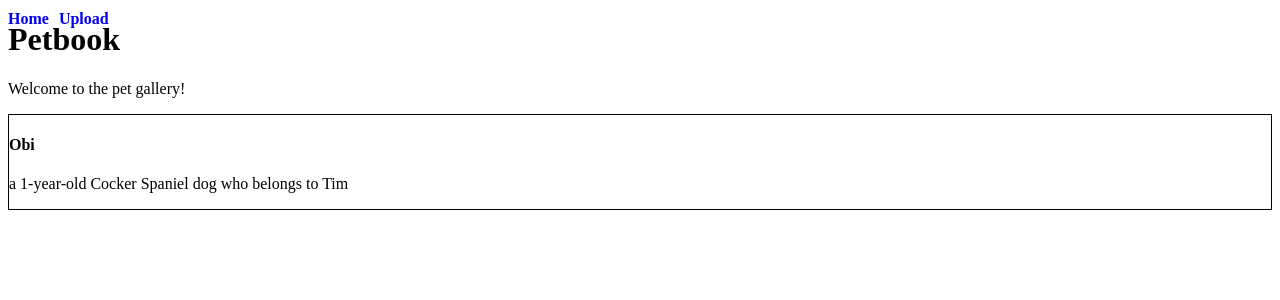
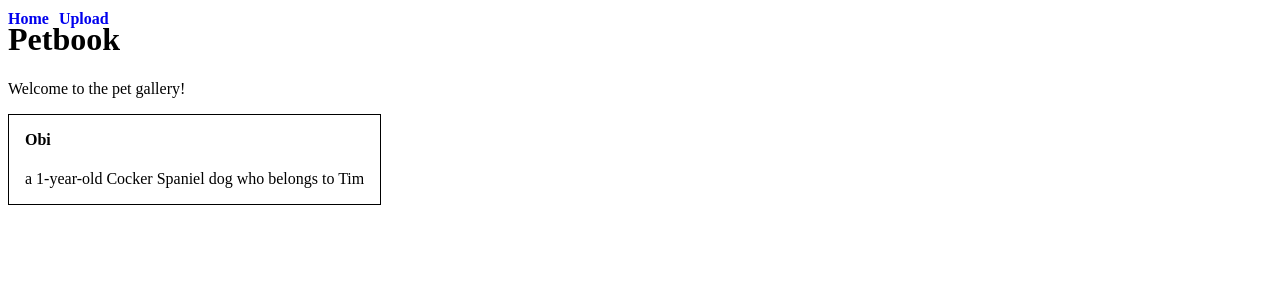
Before and after one commit to gpcroucher/week07-assigment, a React (Vite) app in the folder client/: page /view in a window 1280 px wide. Shown: the top 300 px of the page. Built offline with nearby package versions, Linux system fonts and the light colour scheme; no server answers.

Commit message:
added some pet card styling

```diff
--- a/client/src/components/PetCard.css
+++ b/client/src/components/PetCard.css
@@ -1,3 +1,12 @@
 .pet-card {
   border: 1px solid black;
+  padding: 1rem;
 }
+
+.pet-card h4 {
+  margin-top: 0;
+}
+
+.pet-card p {
+  margin: 0;
+}
--- /dev/null
+++ b/client/src/pages/ViewPets.css
@@ -0,0 +1,4 @@
+.pet-gallery {
+  display: flex;
+  gap: 1px;
+}
--- a/client/src/pages/ViewPets.jsx
+++ b/client/src/pages/ViewPets.jsx
@@ -1,6 +1,7 @@
 import { useEffect, useState } from "react";
 import NavBar from "../components/NavBar";
 import PetCard from "../components/PetCard";
+import "./ViewPets.css";
 const serverURL = import.meta.env.VITE_SERVER_URL;
 
 export default function ViewPets() {
@@ -31,6 +32,7 @@ export default function ViewPets() {
     <>
       <NavBar exclude={["/view"]} />
       <p>Welcome to the pet gallery!</p>
+      <div className="pet-gallery">
         {pets.map((pet, index) => {
           console.log("Attempted to map pets");
           return (
@@ -45,6 +47,7 @@ export default function ViewPets() {
             </div>
           );
         })}
+      </div>
     </>
   );
 }
```
Lines whose indentation alone changed are shown as unchanged.
